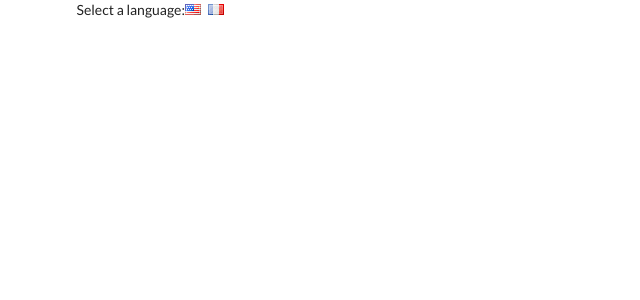
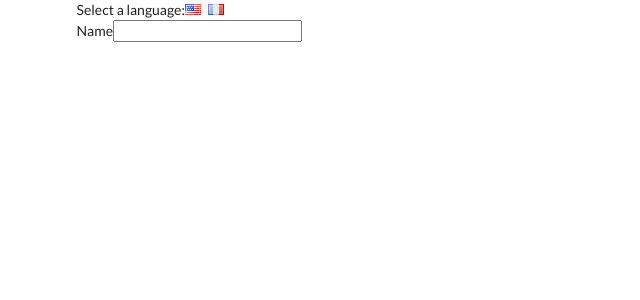
Before and after one commit to dvadz/react_context, a React (Create React App) app: page / in a window 1280 px wide. Shown: the top 300 px of the page, without its empty margins (0-640 px from the left). Built offline with nearby package versions, Linux system fonts and the light colour scheme.

Commit message:
Added UserCreatet to App

```diff
--- a/src/components/App.js
+++ b/src/components/App.js
@@ -1,4 +1,5 @@
 import React from "react";
+import UserCreate from "./UserCreate";
 
 class App extends React.Component {
   state = { language: "english" };
@@ -23,6 +24,7 @@ class App extends React.Component {
               this.onLanguageChange("french");
             }}></i>
         </div>
+        <UserCreate />
       </div>
     );
   }
```
